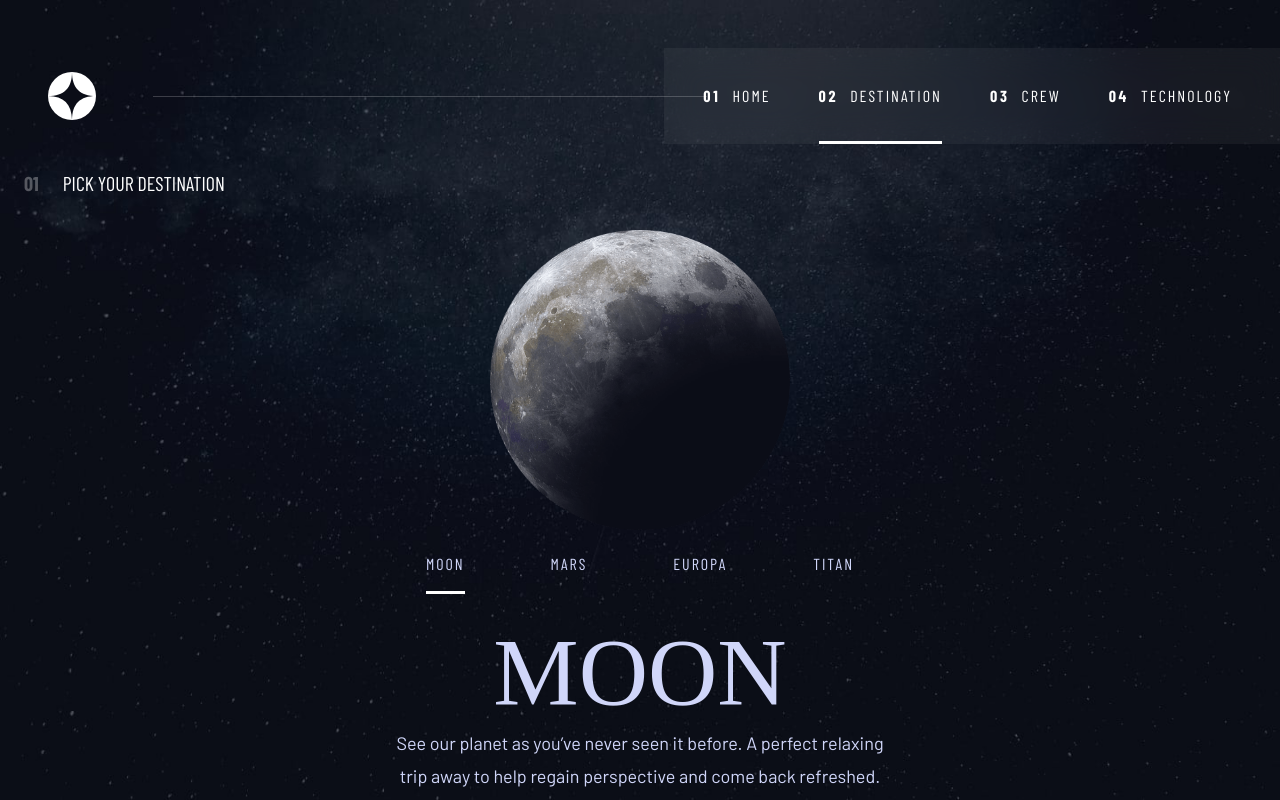
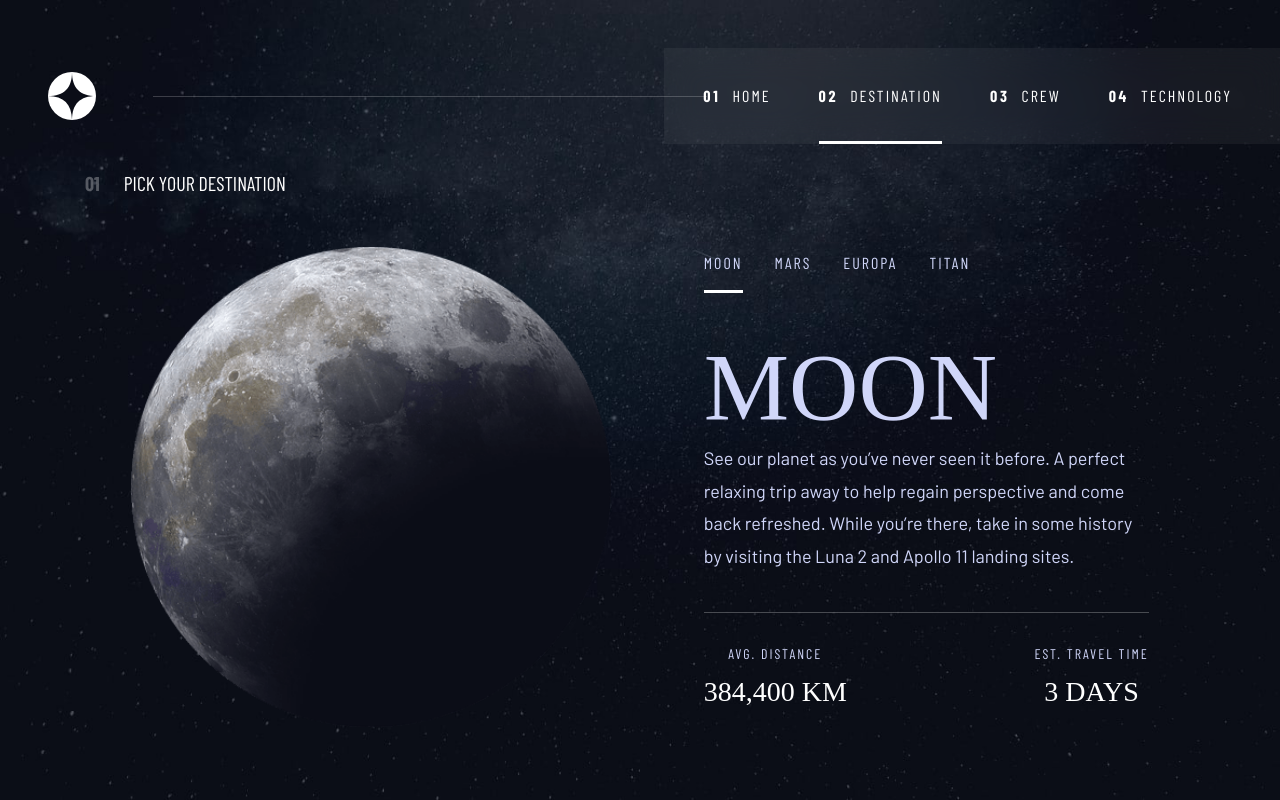
Before and after one commit to wendykrwn/space-tourism, a Next.js app: page /destination in a window 1280 px wide. Shown: the top 800 px of the page. Built offline with nearby package versions, Linux system fonts and the light colour scheme; a web font is replaced by a local one.

Commit message:
destination desktop

```diff
--- a/src/app/destination/page.tsx
+++ b/src/app/destination/page.tsx
@@ -8,34 +8,39 @@ import TabNav from "../ui/components/destination/tabNav";
 const Destination = () => {
     const destinationNames = destinations.map(val=>val.name)
     const [currDestIndex, setCurrDestIndex] = useState(0)
-    return <div className="p-6 min-h-screen flex flex-col" >
+    return (
+    <div className="p-6 h-full flex flex-col lg:max-w-[1110px] lg:px-0 mx-auto" >
         <div className="uppercase text-white flex justify-center md:justify-start tracking-[15%] gap-x-6">
             <span className="font-secondary font-bold text-[16px] text-white/30 md:text-[20px] ">01</span> <span className="font-secondary text-[16px] md:text-[20px]">Pick your destination</span>
         </div>
-        <div className="w-full flex justify-center items-center p-8">
+        <div className="flex flex-col h-full lg:flex-row lg:justify-around items-center">
+            <div className="w-full lg:w-auto flex justify-center items-center p-8 lg:p-0">
                 <Image
                     src={destinations[currDestIndex].images.png}
                     alt={`image of ${destinations[0].name}`}
                     width={480}
                     height={480}
-                className="w-[150px] h-auto md:w-[300px]"
+                    className="w-[150px] h-auto md:w-[300px] lg:w-[480px]"
                 />
             </div>
-        <div className="flex flex-col gap-y-6 h-full md:w-[514px] self-center ">
+            <div className="flex flex-col gap-y-6 lg:gap-y-10 h-full  md:w-[514px] self-center lg:h-auto lg:w-full lg:max-w-[445px] ">
                 <TabNav destinationNames={destinationNames} currDestIndex={currDestIndex} handleIndexDest={setCurrDestIndex} />
                 <div>
-                <h2 className="text-preset-2 uppercase text-center">{destinations[currDestIndex].name}</h2>
-                <p className="text-center text-preset-9">
+                    <h2 className="text-preset-2 uppercase text-center lg:text-left">{destinations[currDestIndex].name}</h2>
+                    <p className="text-center text-preset-9 lg:text-left transition-opacity duration-500 ease-in-out opacity-100">
                         {destinations[currDestIndex].description}
                     </p>
                 </div>
                 <div className="w-full h-[1px] bg-white/25"/>
-            <div className="flex flex-col gap-y-8 md:flex-row md:justify-between">
+                <div className="flex flex-col gap-y-8 lg:gap-y-10 md:flex-row md:justify-between">
                     <Statistic title="Avg. distance" data={destinations[currDestIndex].distance} />
                     <Statistic title="Est. travel time" data={destinations[currDestIndex].travel} />
                 </div>
             </div>
         </div>
+    </div>
+    )
+
 }
 
 export default Destination
--- a/src/app/ui/components/destination/tabNav.tsx
+++ b/src/app/ui/components/destination/tabNav.tsx
@@ -1,6 +1,6 @@
 const TabNav = ({destinationNames, currDestIndex, handleIndexDest}:{destinationNames:string[],currDestIndex:number, handleIndexDest: Function}) => {
     return (
-        <div className="flex justify-around preset-8
+        <div className="flex justify-around lg:flex-row md:justify-center md:gap-x-8 lg:justify-start lg:gap-x-8 preset-8 lg:w-auto
         ">
             {
                 destinationNames?.map((destination,index) => <button onClick={()=>{handleIndexDest(index)}} className={`relative uppercase flex h-8 before:h-[3px] before:w-full before:absolute before:bottom-0 ${ destinationNames[currDestIndex] == destination ? "before:bg-white" : "hover:before:bg-white/50 before:bg-transparent"} `}>
```
Lines whose indentation alone changed are shown as unchanged.
